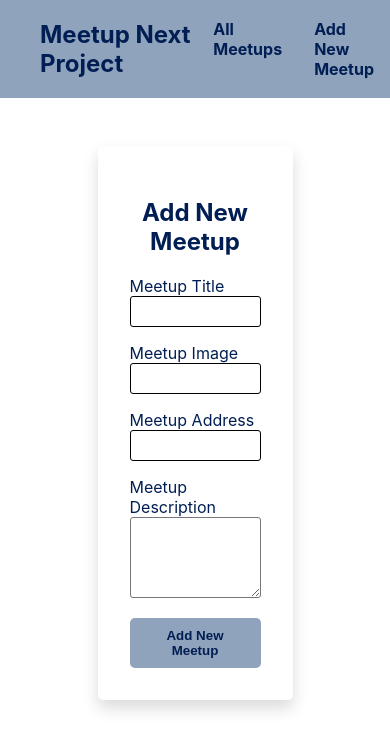
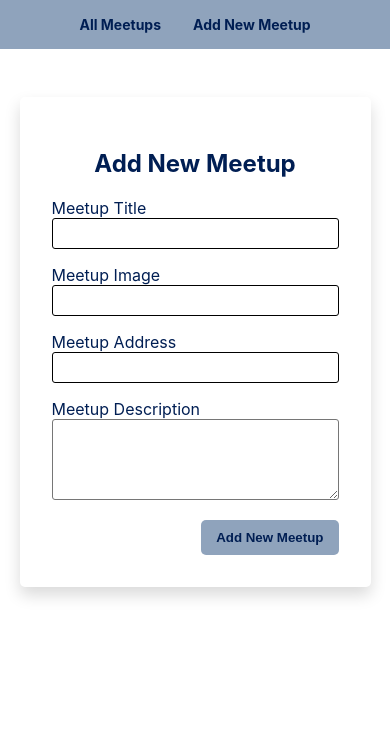
Before and after one commit to EhsanEbneKhodadad/Meetup, a Next.js app: page /new-meetup in a window 390 px wide. Shown: the top 750 px of the page. Built offline with nearby package versions, Linux system fonts and the light colour scheme.

Commit message:
add media query

```diff
--- a/components/layout/navigation/navigation.module.css
+++ b/components/layout/navigation/navigation.module.css
@@ -2,21 +2,41 @@
   width: 100%;
   background: #8fa3bc;
 }
-.nav{
-    color: #001e53;
+.nav {
+  color: #001e53;
 }
 .nav ul {
   margin: 0;
+  padding: 0;
   display: flex;
   justify-content: space-around;
   align-items: center;
   list-style: none;
 }
 .inline {
-    display: flex;
+  display: flex;
 }
-.inline a{
-    display: block;
-    padding: 1rem;
-    font-weight: bold;
+.inline a {
+  display: block;
+  padding: 1rem;
+  font-weight: bold;
 }
+@media (max-width: 767px) {
+  .header h1 {
+    font-size: 1rem;
+  }
+  .header a {
+    font-size: 10px;
+  }
+}
+@media (max-width: 480px) {
+  .header h1 {
+    display: none;
+  }
+  .header a {
+    font-size: 14px;
+  }
+  .nav ul {
+    justify-content: center;
+  }
+}
--- a/components/meetup/NewMeetupForm/newMeetupForm.js
+++ b/components/meetup/NewMeetupForm/newMeetupForm.js
@@ -1,4 +1,5 @@
 import { useRef } from "react";
+import { GetAmount } from "../../../lib/fetch-data";
 import styles from "./newMeetupForm.module.css";
 
 function NewMeetupForm(props) {
@@ -7,13 +8,17 @@ function NewMeetupForm(props) {
   const addressRef = useRef();
   const descriptionRef = useRef();
 
-  const addMeetupHandler = (event) => {
+  async function addMeetupHandler(event) {
     event.preventDefault();
     const title = titleRef.current.value;
     const image = imageRef.current.value;
     const address = addressRef.current.value;
     const description = descriptionRef.current.value;
+
+    const number = await GetAmount();
+
     const data = {
+      id: `meetup-${number + 1}`,
       title: title,
       image: image,
       address: address,
@@ -22,7 +27,7 @@ function NewMeetupForm(props) {
 
     console.log(image);
     props.addMeetupHandler(data);
-  };
+  }
 
   return (
     <section className={styles.main}>
--- a/components/meetup/NewMeetupForm/newMeetupForm.module.css
+++ b/components/meetup/NewMeetupForm/newMeetupForm.module.css
@@ -1,5 +1,5 @@
 .main {
-  width: 50%;
+  width: 60%;
   margin: 3rem auto;
   box-shadow: 0 0.5rem 1rem rgba(0, 0, 0, 0.15);
   border-radius: 5px;
@@ -54,3 +54,13 @@
 .block {
   display: block;
 }
+@media (max-width:1024px) {
+  .main{
+    width: 80%;
+  }
+}
+@media (max-width:480px) {
+  .main{
+    width: 90%;
+  }
+}
--- a/components/meetup/meetupDetail/meetupDetail.js
+++ b/components/meetup/meetupDetail/meetupDetail.js
@@ -6,7 +6,7 @@ function MeetupDetail(props) {
   return (
     <section className={styles.main}>
       <div>
-        <Image src={image} alt={title} width={600} height={600} />
+        <Image src={image} alt={title} width={600} height={600}/>
       </div>
       <div className={styles.info}>
         <h1>{title}</h1>
--- a/components/meetup/meetupDetail/meetupDetail.module.css
+++ b/components/meetup/meetupDetail/meetupDetail.module.css
@@ -1,17 +1,21 @@
-.main{
-    display: grid;
-    grid-template-columns: 50% 50%;
-    width: 80%;
-    box-shadow: 0 0.5rem 1rem rgba(0, 0, 0, 0.15);
-    margin: 2rem auto;
+.main {
+  display: flex;
+  justify-content: center;
+  align-items: center;
+  flex-direction: column;
+  width: 70%;
+  box-shadow: 0 0.5rem 1rem rgba(0, 0, 0, 0.15);
+  margin: 1rem auto;
+  padding: 2rem;
 }
-.info{
-    display: flex;
-    flex-direction: column;
-    justify-content: space-around;
-    align-items: center;
-    margin: 5rem;
+.info {
+  text-align: center;
 }
-.info h4{
-    text-align: justify;
+.info h4 {
+  text-align: justify;
 }
+@media (max-width:767px) {
+    .main{
+        width: 90%;
+    }
+}
--- a/components/meetup/meetupItem/meetupItem.module.css
+++ b/components/meetup/meetupItem/meetupItem.module.css
@@ -1,24 +1,25 @@
-.main{
+.main {
   display: flex;
   flex-direction: column;
   justify-content: center;
   align-items: center;
-    width: 45%;
+  width: 50%;
   margin: 3rem auto;
   box-shadow: 0 0.5rem 1rem rgba(0, 0, 0, 0.15);
   transition: 0.5s;
   border-radius: 5px;
 }
-.main:hover{
+.main:hover {
   box-shadow: 0 1rem 3rem rgba(0, 0, 0, 0.175);
 }
-.image{
+.image {
   width: 100%;
 }
-.main address, .main h3{
+.main address,
+.main h3 {
   color: #001e53;
 }
-.main button{
+.main button {
   background: inherit;
   color: #001e53;
   border: 1px solid #8fa3bc;
@@ -28,7 +29,17 @@
   margin: 2rem;
   cursor: pointer;
 }
-.main button:hover{
+.main button:hover {
   background-color: #001e53;
   color: #fff;
 }
+@media (max-width: 1024px) {
+  .main {
+    width: 70%;
+  }
+}
+@media (max-width: 480px) {
+  .main {
+    width: 90%;
+  }
+}
--- a/lib/fetch-data.js
+++ b/lib/fetch-data.js
@@ -7,7 +7,7 @@ export async function FetchData() {
 
   for (let item in data) {
     array.push({
-      id: item,
+      id: data[item].id,
       title: data[item].title,
       image: data[item].image,
       address: data[item].address,
@@ -16,3 +16,7 @@ export async function FetchData() {
   }
   return array;
 }
+export async function GetAmount() {
+  const data = await FetchData();
+  return data.length;
+}
```
Also changed, not shown: components/meetup/meetupItem/meetupItem.js (+7 -1 lines). Lines whose indentation alone changed are shown as unchanged.
